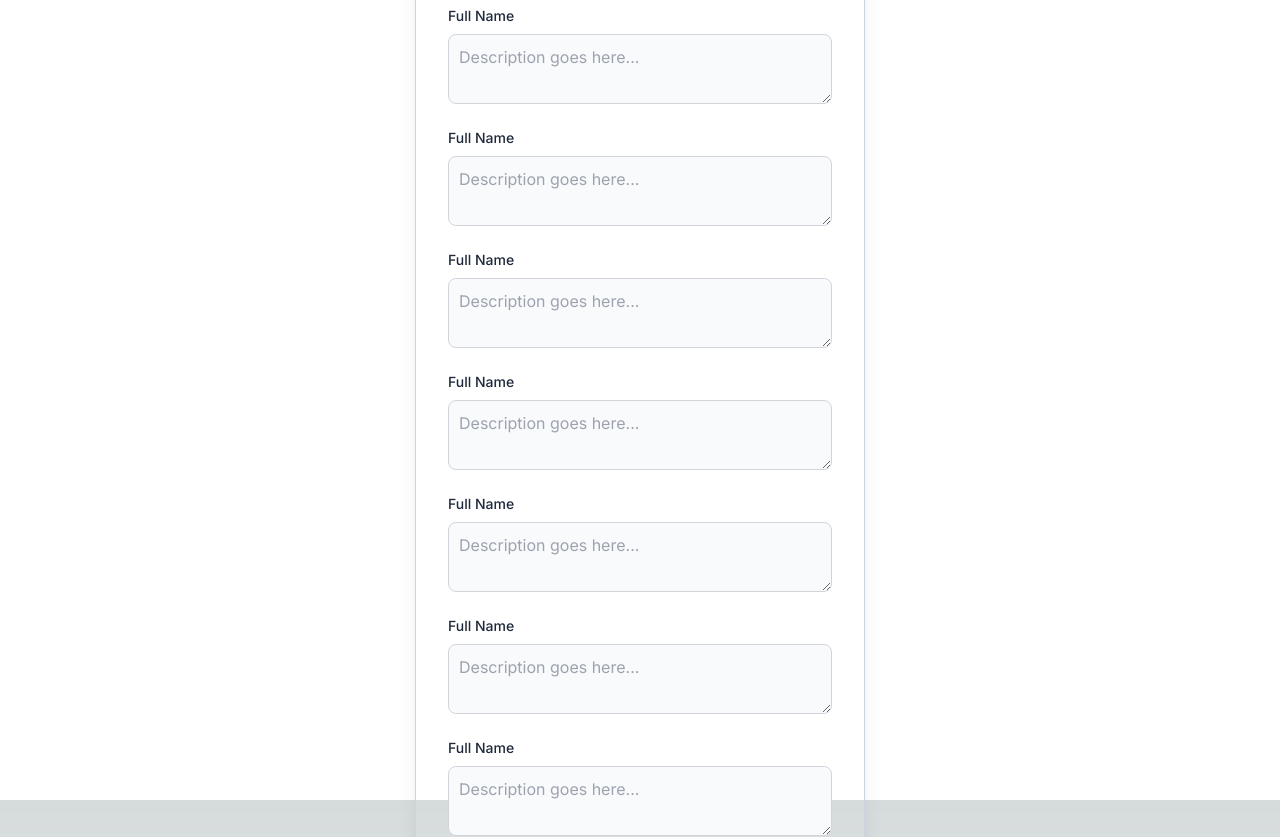
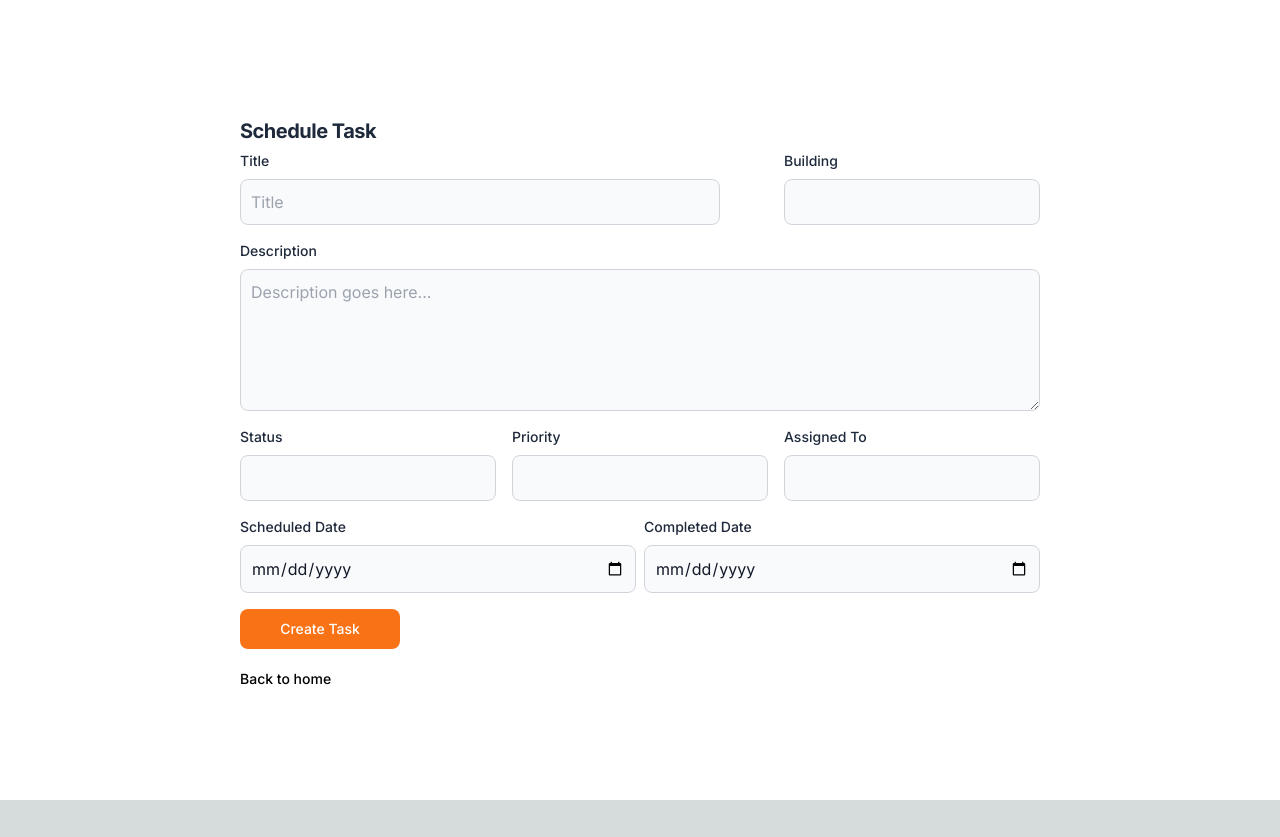
Before and after one commit to 8bitUHM/uhm-custodian-manager, a Next.js app in the folder frontend/: page /task/add in a window 1280 px wide. Shown: the top 837 px of the page. After the commit the page ends 800 px from the top, so only its background shows below. Built offline with nearby package versions, Linux system fonts and the light colour scheme.

Commit message:
made frontend layout for form

```diff
--- a/frontend/src/app/task/add/page.tsx
+++ b/frontend/src/app/task/add/page.tsx
@@ -18,46 +18,65 @@ export default function addTask() {
 
     return (
         <div className="bg-white min-h-screen flex items-center justify-center">
-            <div className="flex flex-col items-center justify-center px-6 py-8 mx-auto w-[40rem] md:h-screen lg:py-0">
-                <div className="w-full outline-1  outline-slate-300 outline rounded-lg shadow-xl md:mt-0 sm:max-w-md xl:p-0">
-                    <div className="p-8 space-y-4 md:space-y-6 sm:p-8">
-                        <h1 className="text-xl font-bold leading-tight tracking-tight text-slate-800 md:text-2xl">
-                            Add Task
+            <div className="flex items-center justify-center w-full">
+                <div className="mx-auto">
+                    <div className="p-8">
+                        <h1 className="text-xl font-bold leading-loose tracking-tight text-slate-800">
+                            Schedule Task
                         </h1>
-                        <form className="space-y-4 md:space-y-6" onSubmit={handleSubmit}>
-                            <div>
+                        <form className="flex flex-col min-h-full gap-4" onSubmit={handleSubmit}>
+                            <div className="flex flex-col gap-4">
+                                <div className="inline-flex flex-row justify-between gap-3 lg:items-stretch lg:w-[50rem] lg:gap-0">
+                                    <div className="basis-[30rem]">
                                         <label htmlFor="title" className="block mb-2 text-sm font-medium text-slate-800">Title</label>
                                         <input type="text" name="title" id="title" className="bg-gray-50 border border-gray-300 text-gray-900 rounded-lg focus:ring-primary-600 focus:border-primary-600 block w-full p-2.5" placeholder="Title" />
                                     </div>
                                     <div>
-                                <label htmlFor="description" className="block mb-2 text-sm font-medium text-slate-800">Full Name</label>
-                                <textarea name="description" id="description" className="bg-gray-50 border border-gray-300 text-gray-900 rounded-lg focus:ring-primary-600 focus:border-primary-600 block w-full p-2.5" placeholder="Description goes here..." />
+                                        {/* Change: Dropdown */}
+                                        <label htmlFor="building_id" className="block mb-2 text-sm font-medium text-slate-800">Building</label>
+                                        <input type="text" name="building_id" id="building_id" className="bg-gray-50 border border-gray-300 text-gray-900 rounded-lg focus:ring-primary-600 focus:border-primary-600 block w-full p-2.5"/>
+                                    </div>
                                 </div>
                                 <div>
-                                <label htmlFor="description" className="block mb-2 text-sm font-medium text-slate-800">Full Name</label>
-                                <textarea name="description" id="description" className="bg-gray-50 border border-gray-300 text-gray-900 rounded-lg focus:ring-primary-600 focus:border-primary-600 block w-full p-2.5" placeholder="Description goes here..." />
+                                    <label htmlFor="description" className="block mb-2 text-sm font-medium text-slate-800">Description</label>
+                                    <textarea
+                                        name="description"
+                                        id="description"
+                                        className="bg-gray-50 border border-gray-300 text-gray-900 rounded-lg focus:ring-primary-600 focus:border-primary-600 block w-full p-2.5"
+                                        placeholder="Description goes here..."
+                                        rows={5}/>
+                                </div>
+                            </div>
+                            <div className="inline-flex w-full justify-between gap-px lg:gap-0">
+                                <div>
+                                    <label htmlFor="status" className="block mb-2 text-sm font-medium text-slate-800">Status</label>
+                                    {/* Change: Dropdown */}
+                                    <input type="text" name="status" id="status" className="bg-gray-50 border border-gray-300 text-gray-900 rounded-lg focus:ring-primary-600 focus:border-primary-600 block w-full p-2.5"/>
                                 </div>
                                 <div>
-                                <label htmlFor="description" className="block mb-2 text-sm font-medium text-slate-800">Full Name</label>
-                                <textarea name="description" id="description" className="bg-gray-50 border border-gray-300 text-gray-900 rounded-lg focus:ring-primary-600 focus:border-primary-600 block w-full p-2.5" placeholder="Description goes here..." />
+                                    {/* Change: Dropdown */}
+                                    <label htmlFor="priority" className="block mb-2 text-sm font-medium text-slate-800">Priority</label>
+                                    <input type="text" name="priority" id="priority" className="bg-gray-50 border border-gray-300 text-gray-900 rounded-lg focus:ring-primary-600 focus:border-primary-600 block w-full p-2.5"/>
                                 </div>
                                 <div>
-                                <label htmlFor="description" className="block mb-2 text-sm font-medium text-slate-800">Full Name</label>
-                                <textarea name="description" id="description" className="bg-gray-50 border border-gray-300 text-gray-900 rounded-lg focus:ring-primary-600 focus:border-primary-600 block w-full p-2.5" placeholder="Description goes here..." />
+                                    {/* Change: Dropdown */}
+                                    <label htmlFor="assigned_to" className="block mb-2 text-sm font-medium text-slate-800">Assigned To</label>
+                                    <input type="text" name="assigned_to" id="assigned_to" className="bg-gray-50 border border-gray-300 text-gray-900 rounded-lg focus:ring-primary-600 focus:border-primary-600 block w-full p-2.5"/>
+                                </div>
+                            </div>
+                            <div className="grid grid-cols-2 gap-2">
+                                <div>
+                                    {/* Change: Date */}
+                                    <label htmlFor="scheduled_date" className="block mb-2 text-sm font-medium text-slate-800">Scheduled Date</label>
+                                    <input type="date" name="scheduled_date" id="scheduled_date" className="bg-gray-50 border border-gray-300 text-gray-900 rounded-lg focus:ring-primary-600 focus:border-primary-600 block w-full p-2.5" placeholder="Description goes here..." />
                                 </div>
                                 <div>
-                                <label htmlFor="description" className="block mb-2 text-sm font-medium text-slate-800">Full Name</label>
-                                <textarea name="description" id="description" className="bg-gray-50 border border-gray-300 text-gray-900 rounded-lg focus:ring-primary-600 focus:border-primary-600 block w-full p-2.5" placeholder="Description goes here..." />
+                                    {/* Change: Date */}
+                                    <label htmlFor="completed_date" className="block mb-2 text-sm font-medium text-slate-800">Completed Date</label>
+                                    <input type="date" name="completed_date" id="completed_date" className="bg-gray-50 border border-gray-300 text-gray-900 rounded-lg focus:ring-primary-600 focus:border-primary-600 block w-full p-2.5" placeholder="Description goes here..." />
                                 </div>
-                            <div>
-                                <label htmlFor="description" className="block mb-2 text-sm font-medium text-slate-800">Full Name</label>
-                                <textarea name="description" id="description" className="bg-gray-50 border border-gray-300 text-gray-900 rounded-lg focus:ring-primary-600 focus:border-primary-600 block w-full p-2.5" placeholder="Description goes here..." />
                             </div>
-                            <div>
-                                <label htmlFor="description" className="block mb-2 text-sm font-medium text-slate-800">Full Name</label>
-                                <textarea name="description" id="description" className="bg-gray-50 border border-gray-300 text-gray-900 rounded-lg focus:ring-primary-600 focus:border-primary-600 block w-full p-2.5" placeholder="Description goes here..." />
-                            </div>
-                            <button type="submit" className="w-full text-white bg-orange-500 hover:bg-orange-600 focus:ring-4 focus:outline-none focus:ring-primary-300 font-medium rounded-lg text-sm px-5 py-2.5 text-center disabled:cursor-progress disabled:bg-red-500 transition-colors duration-200">Create Task</button>
+                            <button type="submit" className="w-[10rem] text-white bg-orange-500 hover:bg-orange-600 focus:ring-4 focus:outline-none focus:ring-primary-300 font-medium rounded-lg text-sm px-5 py-2.5 text-center disabled:cursor-progress disabled:bg-red-500 transition-colors duration-200">Create Task</button>
 
                             <a href="/" className="font-medium text-black text-sm block pt-1 hover:underline">Back to home</a>
                         </form>
```
Lines whose indentation alone changed are shown as unchanged.
